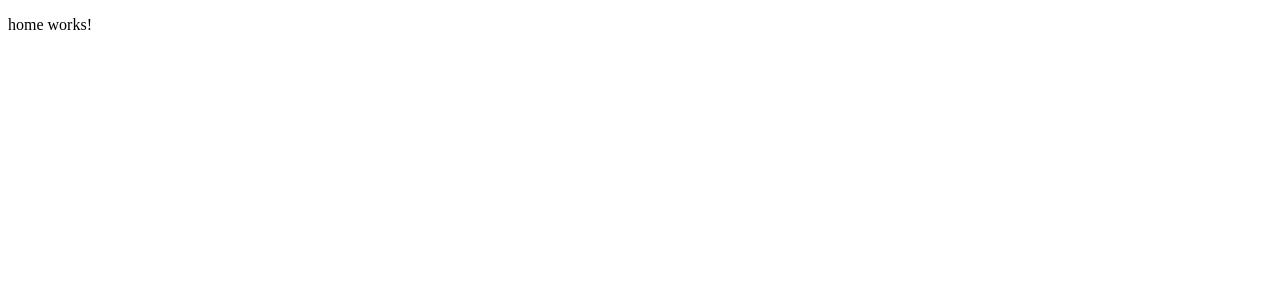
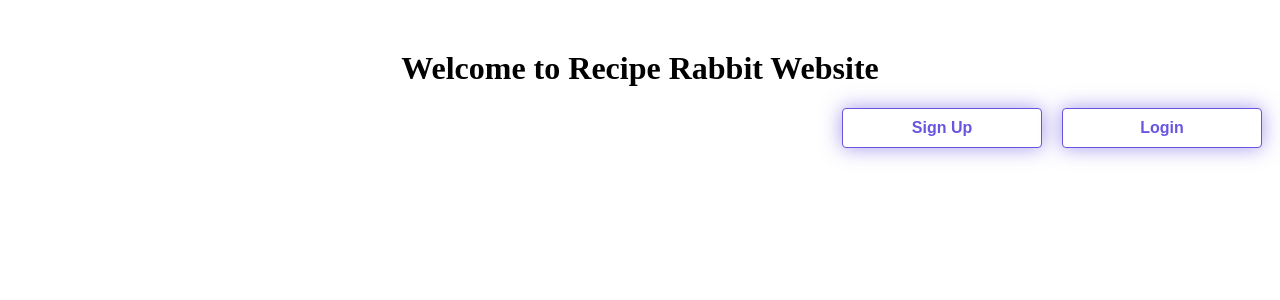
Before and after one commit to andrewPao/recipe-rabbit-fe, an Angular app: page / in a window 1280 px wide. Shown: the top 300 px of the page. Built offline with nearby package versions, Linux system fonts and the light colour scheme.

Commit message:
Added: Banner, Signup and login button, login slide

```diff
--- a/src/app/home/home.component.css
+++ b/src/app/home/home.component.css
@@ -0,0 +1,126 @@
+.container {
+    text-align: center;
+    margin-top: 50px;
+}
+
+.buttons {
+    margin-top: 20px;
+    display: flex;
+    justify-content: flex-end;
+}
+
+.btn {
+    margin-left: 10px; /* Adds space between the buttons */
+    padding: 10px 20px;
+    font-size: 16px;
+}
+
+.btn-primary,
+.btn-secondary {
+    border: none;
+    cursor: pointer;
+    color: rgb(104, 85, 224);
+    background-color: rgba(255, 255, 255, 1);
+    border: 1px solid rgba(104, 85, 224, 1);
+}
+
+.btn-primary:hover,
+.btn-secondary:hover {
+    opacity: 0.8;
+}
+
+button:hover {
+    color: white;
+    box-shadow: 0 0 20px rgba(104, 85, 224, 0.6);
+    background-color: rgba(104, 85, 224, 1);
+}
+
+button {
+    cursor: pointer;
+    border: 0;
+    border-radius: 4px;
+    font-weight: 600;
+    margin: 0 10px;
+    width: 200px;
+    padding: 10px 0;
+    box-shadow: 0 0 20px rgba(104, 85, 224, 0.6);
+    transition: 0.4s;
+}
+
+.login-form {
+    position: absolute;
+    bottom: -200px; /* Start off-screen */
+    left: 40%;
+    width: 400px;
+    padding: 40px;
+    transform: translate(-50%, 0); /* Center horizontally */
+    background: rgba(104, 85, 224, 0.6);
+    box-sizing: border-box;
+    box-shadow: 0 15px 25px rgba(103, 85, 224, 0.46);
+    border-radius: 10px;
+    opacity: 0; /* Start invisible */
+    transition: bottom 0.5s ease, opacity 0.5s ease;
+}
+
+.login-form.slide-in {
+    bottom: 50%; /* Move to center vertically */
+    opacity: 1; /* Make visible */
+    transform: translate(-50%, 50%); /* Adjust for centering */
+}
+
+.login-box h2 {
+    margin: 0 0 30px;
+    padding: 0;
+    color: #fff;
+    text-align: center;
+}
+
+.login-box .user-box {
+    position: relative;
+}
+
+.login-box .user-box input {
+    width: 100%;
+    padding: 10px 0;
+    font-size: 16px;
+    color: #fff;
+    margin-bottom: 30px;
+    border: none;
+    border-bottom: 1px solid #fff;
+    outline: none;
+    background: transparent;
+}
+
+.login-box .user-box label {
+    position: absolute;
+    top: 0;
+    left: 0;
+    padding: 10px 0;
+    font-size: 16px;
+    color: #fff;
+    pointer-events: none;
+    transition: .5s;
+}
+
+.login-box .user-box input:focus ~ label,
+.login-box .user-box input:valid ~ label {
+    top: -20px;
+    left: 0;
+    color: #fff;
+    font-size: 12px;
+}
+
+.slide-in {
+    animation: slideIn 0.5s forwards;
+}
+
+@keyframes slideIn {
+    from {
+        transform: translateY(100%); /* Start from below */
+        opacity: 0;
+    }
+    to {
+        transform: translateY(0); /* Move to original position */
+        opacity: 1;
+    }
+}
--- a/src/app/home/home.component.html
+++ b/src/app/home/home.component.html
@@ -1 +1,23 @@
-<p>home works!</p>
+<div class="container">
+    <h1>Welcome to Recipe Rabbit Website</h1>
+    <div class="buttons">
+        <button class="btn btn-primary" (click)="signUpButtonTrigger()">Sign Up</button>
+        <button class="btn btn-secondary" (click)="loginButtonTrigger()">Login</button>
+    </div>
+
+    <div *ngIf = "loginButton == true" class= "login-form slide-in" >
+        <div class="login-box">
+            <h2>Login</h2>
+            <form>
+              <div class="user-box">
+                <input type="text" name="" required="">
+                <label>Username</label>
+              </div>
+              <div class="user-box">
+                <input type="password" name="" required="">
+                <label>Password</label>
+              </div>
+            </form>
+          </div>
+
+  </div>
--- a/src/app/home/home.component.ts
+++ b/src/app/home/home.component.ts
@@ -1,12 +1,37 @@
-import { Component } from '@angular/core';
+import { animate, state, style, transition, trigger } from '@angular/animations';
+import { CommonModule } from '@angular/common';
+import { Component, OnInit } from '@angular/core';
 
 @Component({
   selector: 'app-home',
   standalone: true,
-  imports: [],
+  imports: [CommonModule],
   templateUrl: './home.component.html',
-  styleUrl: './home.component.css'
+  styleUrl: './home.component.css',
 })
-export class HomeComponent {
+export class HomeComponent implements OnInit {
+
+  signUpButton: boolean = false;
+  loginButton: boolean = false;
+
+  constructor(){
+
+  }
+
+  ngOnInit(){
+
+  }
+
+  signUpButtonTrigger(){
+    this.signUpButton = true;
+    this.loginButton = false;
+  }
+
+  loginButtonTrigger(){
+    this.loginButton = true;
+    this.signUpButton = false;
+  }
+
+
 
 }
```
Also changed, not shown: src/app/app-routing.module.ts (added, +13 -0 lines), src/app/app.module.ts (added, +21 -0 lines).
